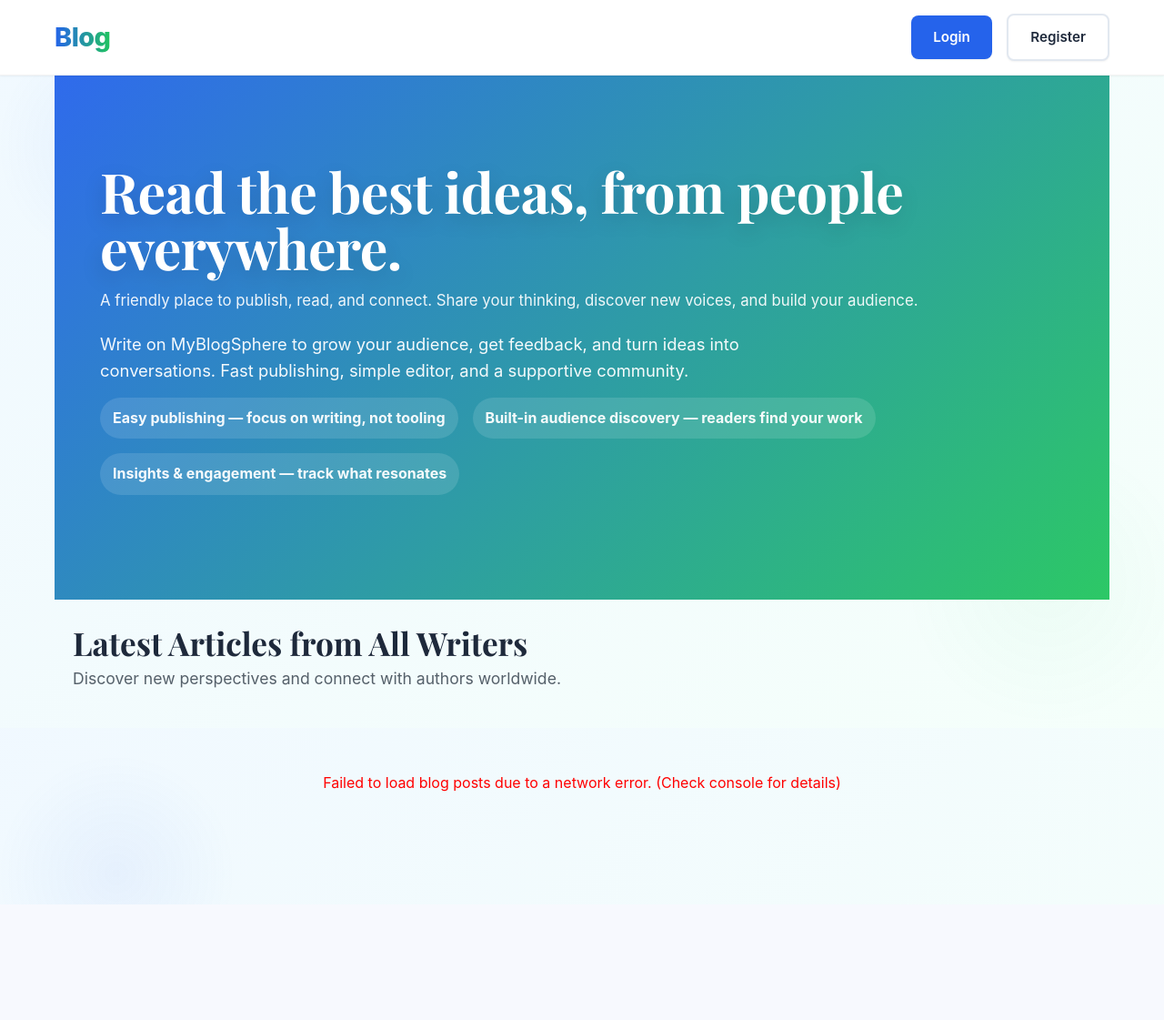
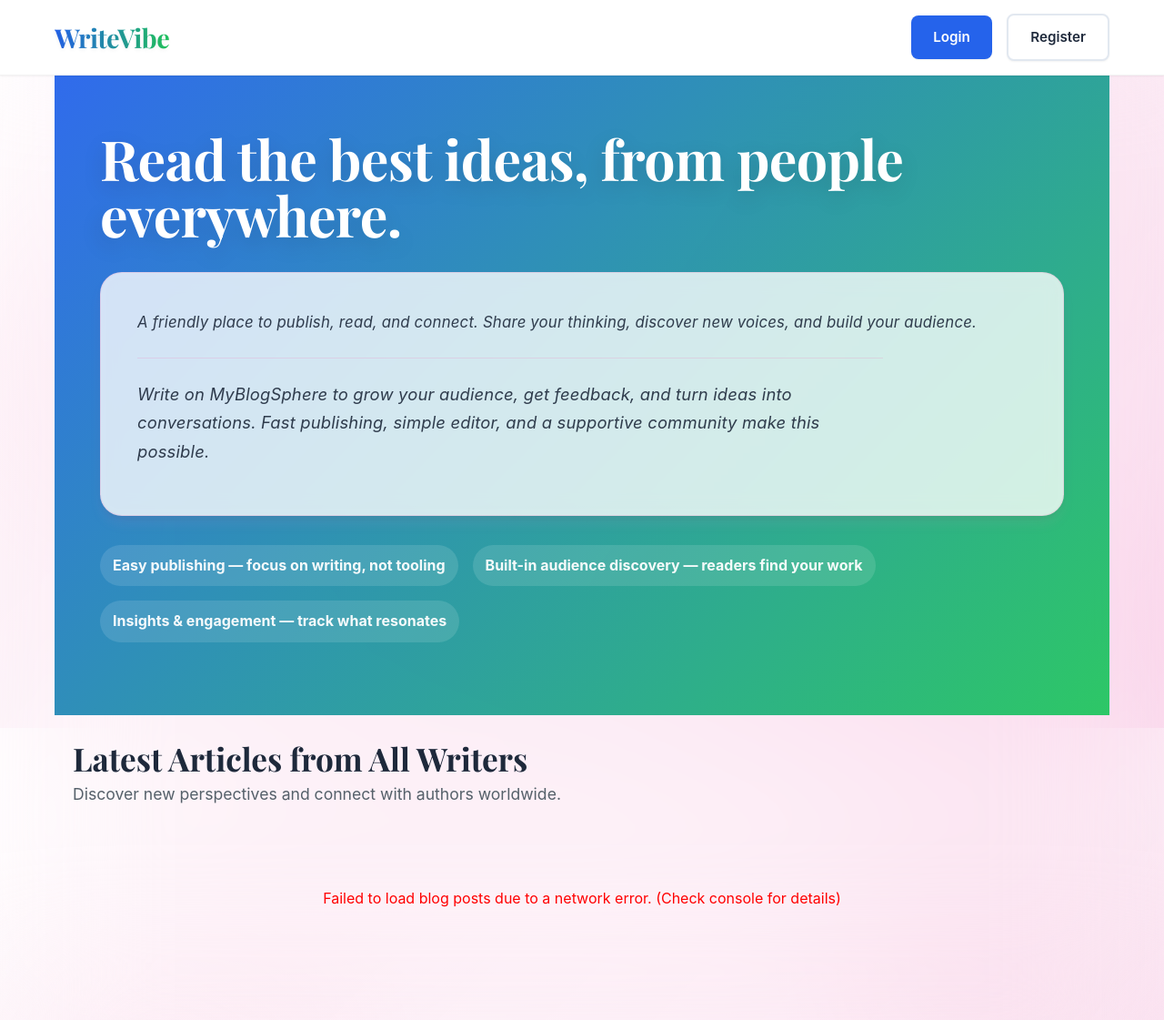
Before and after one commit to Ashmi13/my_blog, a PHP site: page / in a window 1280 px wide. Shown: the whole page at 91% size. Before the commit the page ends 994 px from the top, so only its background shows below. Run offline with PHP 8.4, Linux system fonts and the light colour scheme.

Commit message:
Changes made to my blog website

```diff
--- a/backend/register.php
+++ b/backend/register.php
@@ -15,8 +15,7 @@
 }
 
 // Get the data sent from the registration form
-// FIX 1: Changed 'name' input to 'username' input to match the database column
-$username = trim($_POST['name'] ?? '');
+$username = trim($_POST['username'] ?? '');
 $email = trim($_POST['email'] ?? '');
 $password = $_POST['password'] ?? '';
 $confirm = $_POST['confirm'] ?? '';
--- a/frontend/index.html
+++ b/frontend/index.html
@@ -12,7 +12,7 @@
 
     <header>
         <div class="container nav-bar">
-            <a href="#" class="logo" onclick="window.location.hash=''; showView('home');">Blog</a>
+            <a href="#" class="logo" onclick="window.location.hash=''; showView('home');">WriteVibe</a>
             <div class="nav-links">
                 <a href="#login" class="btn">Login</a>
                 <a href="#register" class="btn secondary">Register</a>
@@ -27,10 +27,13 @@
             <div class="hero hero-fullscreen">
                 <div class="hero-inner container">
                     <h1 class="hero-title">Read the best ideas, from people everywhere.</h1>
-                    <p class="hero-sub">A friendly place to publish, read, and connect. Share your thinking, discover new voices, and build your audience.</p>
 
-                    <!-- New writer-focused messaging -->
-                    <p class="hero-writers">Write on MyBlogSphere to grow your audience, get feedback, and turn ideas into conversations. Fast publishing, simple editor, and a supportive community.</p>
+                    <div class="hero-message-box">
+                        <p class="hero-sub"><em>A friendly place to publish, read, and connect. Share your thinking, discover new voices, and build your audience.</em></p>
+
+                        <!-- New writer-focused messaging -->
+                        <p class="hero-writers"><em>Write on MyBlogSphere to grow your audience, get feedback, and turn ideas into conversations. Fast publishing, simple editor, and a supportive community make this possible.</em></p>
+                    </div>
 
                     <ul class="hero-perks">
                         <li>Easy publishing — focus on writing, not tooling</li>
--- a/frontend/style.css
+++ b/frontend/style.css
@@ -25,13 +25,43 @@
     line-height: 1.6;
     min-height: 100vh;
     position: relative;
-    /* Layered, colorful background to give the site life */
+    /* Soft pink layered gradient background */
     background-color: var(--light-bg);
     background-image:
-        radial-gradient(circle at 10% 20%, rgba(37,99,235,0.06), transparent 10%),
-        radial-gradient(circle at 90% 80%, rgba(34,197,94,0.04), transparent 12%),
-        linear-gradient(135deg, rgba(240,248,255,0.9), rgba(245,255,250,0.9));
+        radial-gradient(circle at 15% 50%, rgba(244,114,182,0.08), transparent 25%),
+        radial-gradient(circle at 85% 30%, rgba(236,72,153,0.06), transparent 20%),
+        radial-gradient(circle at 75% 85%, rgba(251,207,232,0.08), transparent 30%),
+        radial-gradient(circle at 25% 10%, rgba(249,168,212,0.07), transparent 25%),
+        linear-gradient(135deg,
+            rgba(255,255,255,0.95),
+            rgba(253,242,248,0.95) 30%,
+            rgba(252,231,243,0.92) 70%,
+            rgba(251,207,232,0.9) 100%
+        );
     background-attachment: fixed;
+    backdrop-filter: blur(80px);
+}
+
+/* decorative top accent bar */
+/* Logo styling */
+.logo {
+    font-family: 'Playfair Display', serif;
+    font-size: 2.2rem;
+    font-weight: 700;
+    color: var(--secondary-color);
+    text-decoration: none;
+    letter-spacing: -0.03em;
+    background: linear-gradient(45deg, var(--primary-color), var(--accent-color));
+    -webkit-background-clip: text;
+    background-clip: text;
+    -webkit-text-fill-color: transparent;
+    transition: all 0.3s ease;
+    text-shadow: 0 2px 4px rgba(0,0,0,0.05);
+}
+
+.logo:hover {
+    transform: translateY(-1px);
+    text-shadow: 0 4px 8px rgba(0,0,0,0.1);
 }
 
 /* decorative top accent bar */
@@ -42,12 +72,108 @@
     left: 0;
     width: 100%;
     height: 6px;
+    z-index: 1000;
     background: linear-gradient(90deg,
         var(--primary-color),
         var(--success-color),
         var(--warning-color),
-        var(--accent-color)
+        var(--accent-color));
     );
+}
+
+/* --- Typography: Headings and Hero Text --- */
+h1 {
+    font-family: 'Playfair Display', var(--font-family);
+    font-size: 3.8rem;
+    font-weight: 700;
+    line-height: 1.2;
+    margin-bottom: 1.5rem;
+    color: var(--secondary-color);
+    letter-spacing: -0.02em;
+    transition: all 0.3s ease;
+}
+
+.hero-message-box {
+    background: rgba(255, 255, 255, 0.8);
+    backdrop-filter: blur(10px);
+    border-radius: 24px;
+    padding: 2.5rem;
+    margin: 2rem 0;
+    border: 1px solid rgba(244,114,182,0.2);
+    box-shadow:
+        0 4px 6px -1px rgba(0, 0, 0, 0.05),
+        0 10px 15px -3px rgba(244,114,182,0.1);
+    transition: all 0.3s ease;
+}
+
+.hero-message-box:hover {
+    transform: translateY(-2px);
+    box-shadow:
+        0 6px 8px -1px rgba(0, 0, 0, 0.05),
+        0 12px 17px -3px rgba(244,114,182,0.15);
+}
+
+.hero-sub em,
+.hero-writers em {
+    font-style: italic;
+    font-weight: 400;
+    color: rgba(30, 41, 59, 0.9);
+    letter-spacing: 0.01em;
+    line-height: 1.7;
+    transition: all 0.3s ease;
+}
+
+.hero-message-box .hero-sub {
+    margin-bottom: 1.5rem;
+}
+
+.hero-message-box .hero-writers {
+    border-top: 1px solid rgba(244,114,182,0.2);
+    padding-top: 1.5rem;
+    margin-top: 1.5rem;
+}
+}
+
+/* Responsive typography */
+@media (max-width: 768px) {
+    h1 {
+        font-size: 2.5rem;
+        margin-bottom: 1rem;
+    }
+}
+
+@media (max-width: 480px) {
+    h1 {
+        font-size: 2rem;
+    }
+}
+}
+
+/* --- Typography: Headings --- */
+h1 {
+    font-family: 'Playfair Display', var(--font-family);
+    font-size: 3.8rem;
+    font-weight: 700;
+    line-height: 1.2;
+    margin-bottom: 1.5rem;
+    color: var(--secondary-color);
+    letter-spacing: -0.02em;
+    transition: all 0.3s ease;
+}
+
+/* Responsive typography */
+@media (max-width: 768px) {
+    h1 {
+        font-size: 2.5rem;
+        margin-bottom: 1rem;
+    }
+}
+
+@media (max-width: 480px) {
+    h1 {
+        font-size: 2rem;
+    }
+}
     z-index: 1000;
 }
 
```
Also changed, not shown: backend/logout.php (+7 -3 lines).
